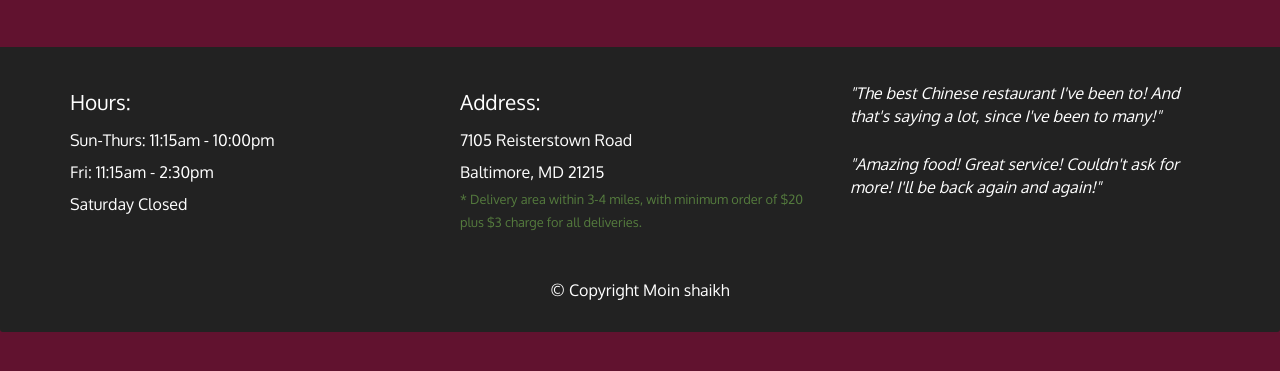
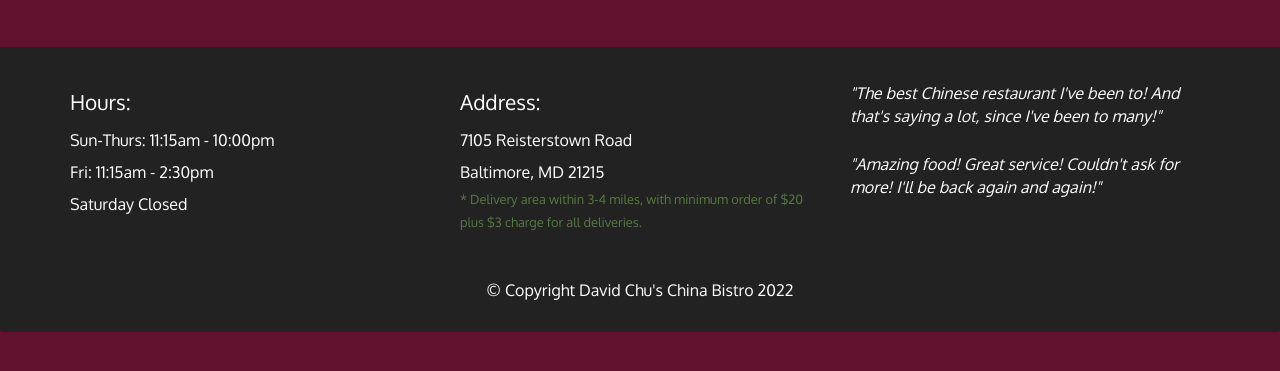
Before and after one commit to Ohj05h/module5, a website: page module5/index.html in a window 1280 px wide. Shown: the part 173-544 px from the top of the page. Drawn offline with Linux system fonts and the light colour scheme.

Commit message:
Update index.html

```diff
--- a/module5/index.html
+++ b/module5/index.html
@@ -95,7 +95,7 @@
           <p>"Amazing food! Great service! Couldn't ask for more! I'll be back again and again!"</p>
         </section>
       </div>
-      <div class="text-center">&copy; Copyright Moin shaikh</div>
+      <div class="text-center">&copy; Copyright  David Chu's China Bistro 2022</div>
     </div>
   </footer>
 
```
